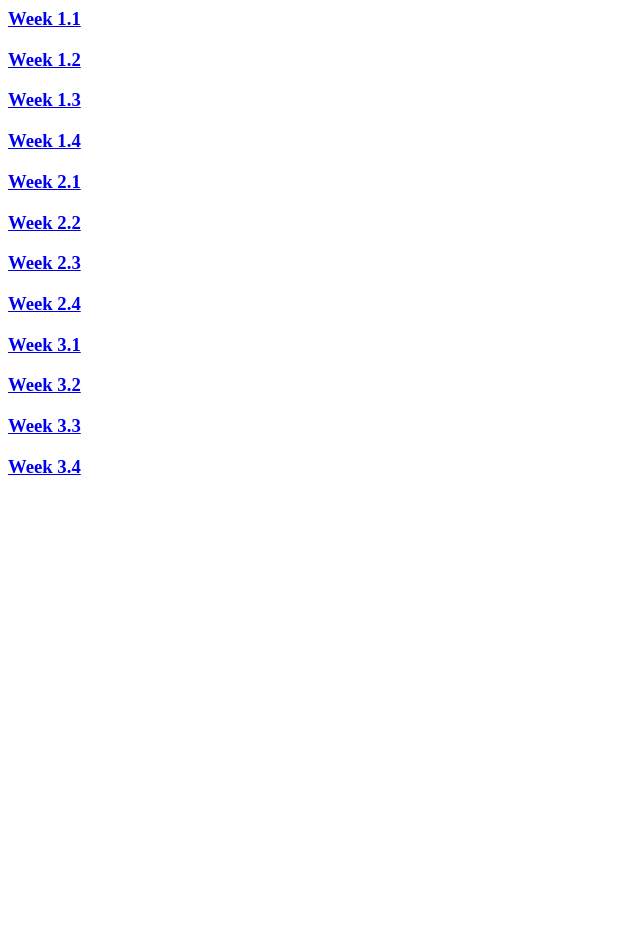
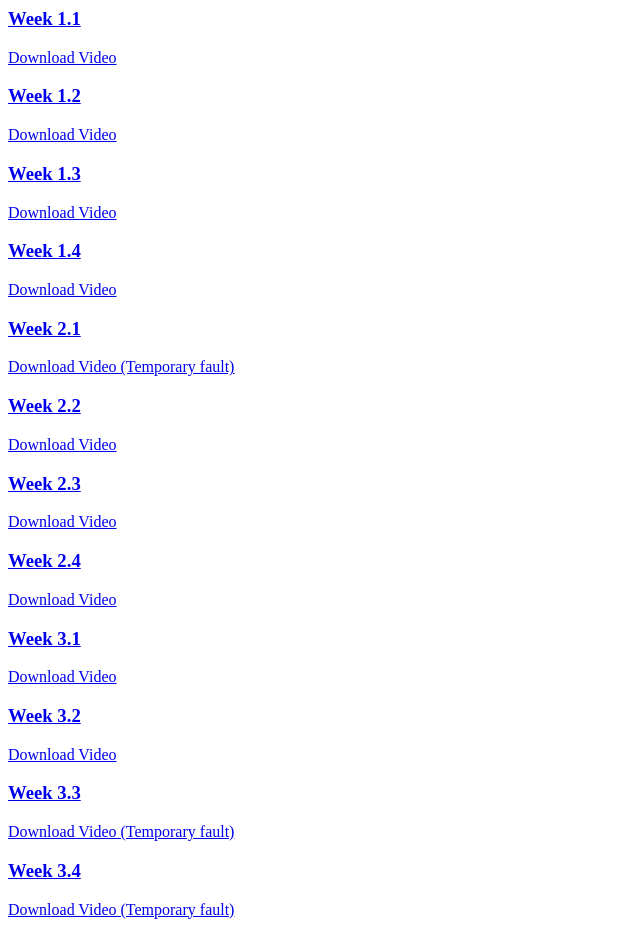
Before and after one commit to Augusttfox/hemanbabu.github.io, a plain HTML site: page index.html in a window 1280 px wide. Shown: the whole page, without its empty margins (0-640 px from the left). Before the commit the page ends 800 px from the top, so only its background shows below. Drawn offline with Linux system fonts and the light colour scheme.

Commit message:
Add files via upload

```diff
--- a/index.html
+++ b/index.html
@@ -1,13 +1,25 @@
 
 <h3><a href="week1.1.html">Week 1.1</a></h3>
+<a href="ytdl.hamsterlabs.de/?url=https://www.youtube.com/watch?v=SggOzXdM_Ok&t=3s">Download Video</a>
 <h3><a href="week1.1.html">Week 1.2</a></h3>
+<a href="ytdl.hamsterlabs.de/?url=https://www.youtube.com/watch?v=YgKpMJ8MNNw&t=3s">Download Video</a>
 <h3><a href="week1.1.html">Week 1.3</a></h3>
+<a href="ytdl.hamsterlabs.de/?url=https://www.youtube.com/watch?v=mPc58yWHfUs&t=3s">Download Video</a>
 <h3><a href="week1.1.html">Week 1.4</a></h3>
+<a href="ytdl.hamsterlabs.de/?url=https://www.youtube.com/watch?v=-kNZ4xeDRYY&t=3s">Download Video</a>
 <h3><a href="week1.1.html">Week 2.1</a></h3>
+<a href="ytdl.hamsterlabs.de/?url=uuuuuuuuuuuuuuuuuuuuuuuuuuuuuuuuuuuuuuuuuuu     ">Download Video (Temporary fault)</a>
 <h3><a href="week1.1.html">Week 2.2</a></h3>
+<a href="ytdl.hamsterlabs.de/?url=https://www.youtube.com/watch?v=EJ2eIDnXeRA&t=3s">Download Video</a>
 <h3><a href="week1.1.html">Week 2.3</a></h3>
+<a href="ytdl.hamsterlabs.de/?url=https://www.youtube.com/watch?v=eGCPjkQwtMQ&t=3s">Download Video</a>
 <h3><a href="week1.1.html">Week 2.4</a></h3>
+<a href="ytdl.hamsterlabs.de/?url=https://www.youtube.com/watch?v=-M__SEiEr7Q&t=3s">Download Video</a>
 <h3><a href="week1.1.html">Week 3.1</a></h3>
+<a href="ytdl.hamsterlabs.de/?url=https://www.youtube.com/watch?v=y6IwegJaOPI&t=3s">Download Video</a>
 <h3><a href="week1.1.html">Week 3.2</a></h3>
+<a href="ytdl.hamsterlabs.de/?url=https://www.youtube.com/watch?v=TXGGz4P0Wh8&t=3s">Download Video</a>
 <h3><a href="week1.1.html">Week 3.3</a></h3>
+<a href="ytdl.hamsterlabs.de/?url=uuuuuuuuu                                       ">Download Video (Temporary fault)</a>
 <h3><a href="week1.1.html">Week 3.4</a></h3>
+<a href="ytdl.hamsterlabs.de/?url=                                                ">Download Video (Temporary fault)</a>
```
